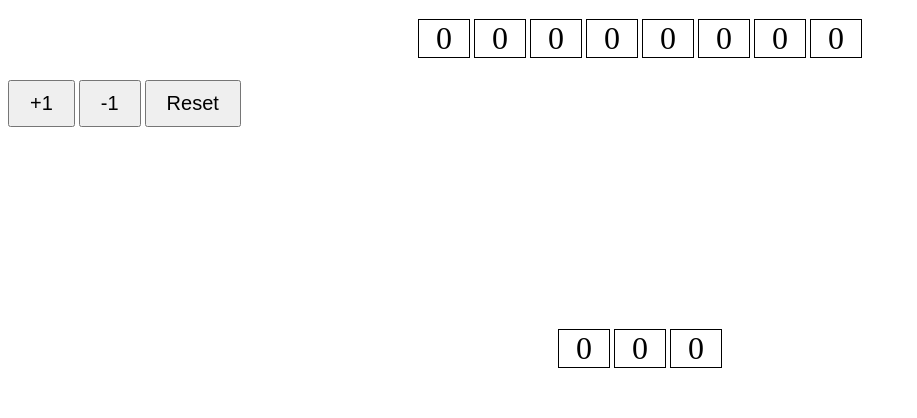
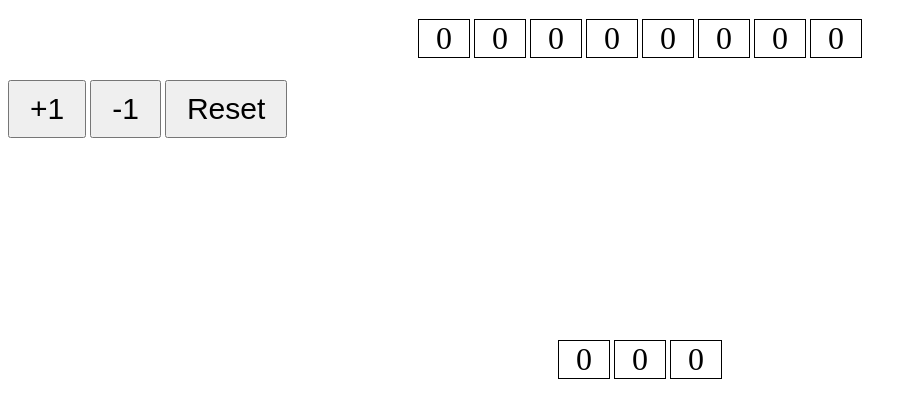
Before and after one commit to Donyk/itsbinary, a plain HTML site: page index.html in a window 1280 px wide. Shown: the part 50-468 px from the top of the page, without its empty margins (0-917 px from the left). Drawn offline with Linux system fonts and the light colour scheme.

Commit message:
Update index.html

```diff
--- a/index.html
+++ b/index.html
@@ -18,7 +18,8 @@
         margin-bottom: 20px; /* Spacing below each counter */
     }
     button {
-        font-size: 20px;
+        font-size: 30px;
+        justify-content: center; /* Center horizontally */
         padding: 10px 20px;
     }
     #spacer {
```
